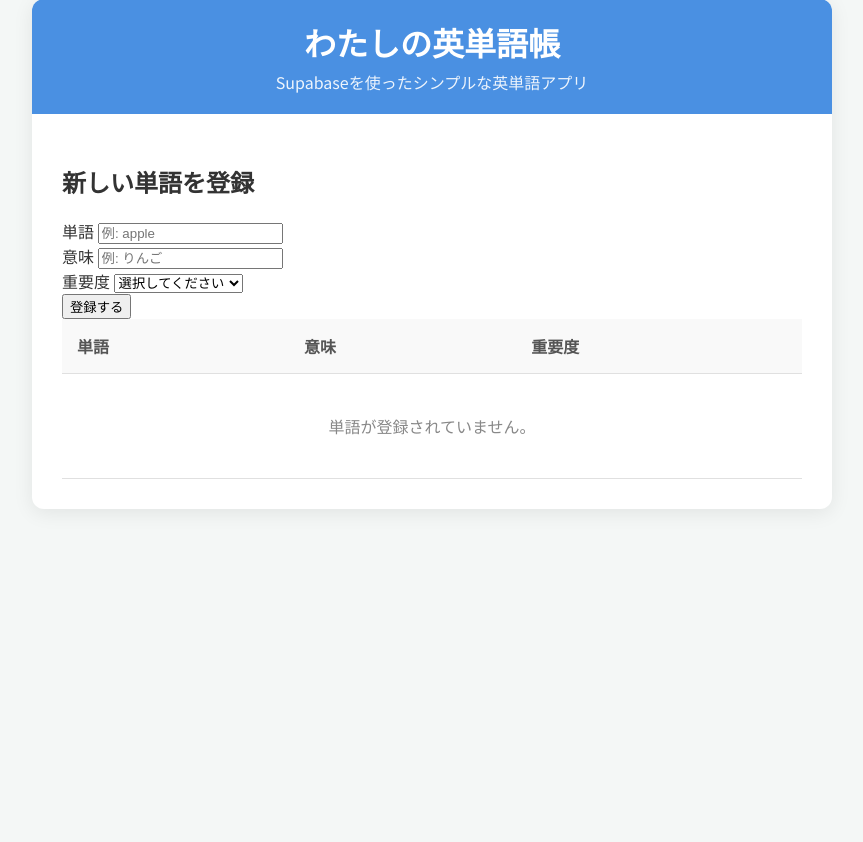
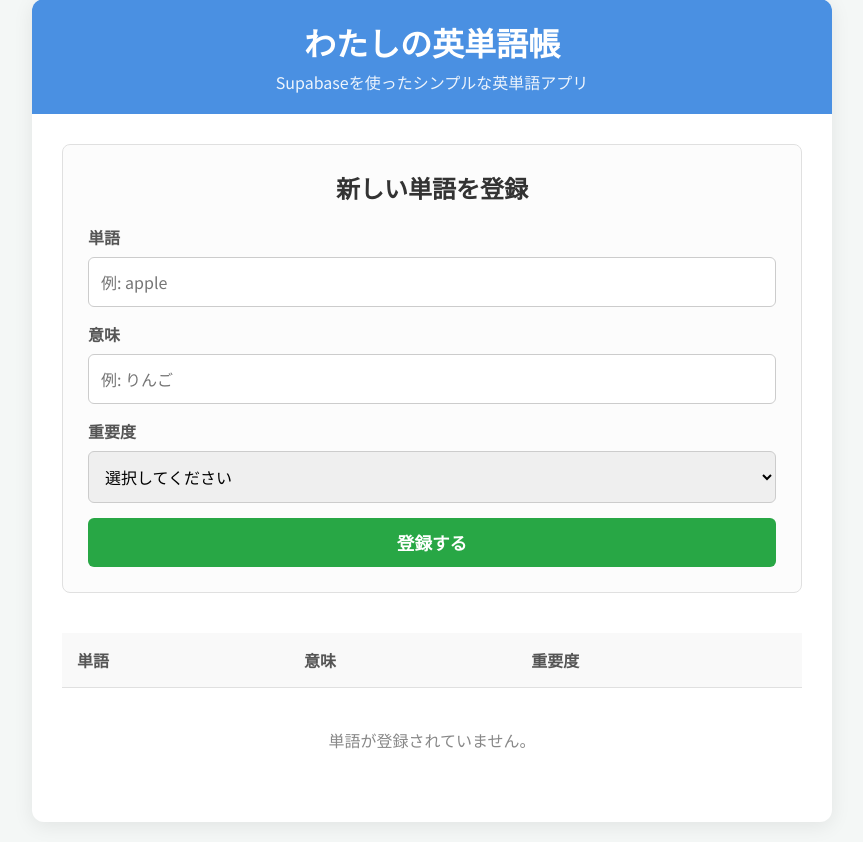
Before and after one commit to Kenken1173/English_vocabulary_app, a Flask app: page / in a window 1280 px wide. Shown: the part 21-863 px from the top of the page, without its empty margins (208-1071 px from the left). Before the commit the page ends 500 px from the top, so only its background shows below. Run offline with Flask 3, Linux system fonts and the light colour scheme; data that the repository does not hold is empty.

Commit message:
html内の装飾も追加

```diff
--- a/static/style.css
+++ b/static/style.css
@@ -42,6 +42,71 @@ main {
     padding: 30px;
 }
 
+/* 登録フォームのスタイル */
+.add-form-container {
+    margin-bottom: 40px;
+    padding: 25px;
+    background-color: #fcfcfc;
+    border-radius: 8px;
+    border: 1px solid #e0e0e0;
+}
+
+.add-form-container h2 {
+    margin-top: 0;
+    margin-bottom: 20px;
+    text-align: center;
+    color: #333;
+    font-size: 1.5em;
+}
+
+.add-form .form-group {
+    margin-bottom: 15px;
+}
+
+.add-form label {
+    display: block;
+    margin-bottom: 8px;
+    font-weight: 600;
+    color: #555;
+}
+
+.add-form input[type="text"],
+.add-form select {
+    width: 100%;
+    padding: 12px;
+    border: 1px solid #ccc;
+    border-radius: 6px;
+    box-sizing: border-box; /* paddingを含めてwidth 100%にする */
+    font-size: 1em;
+    font-family: 'Noto Sans JP', sans-serif;
+}
+
+.add-form input[type="text"]:focus,
+.add-form select:focus {
+    outline: none;
+    border-color: #4a90e2;
+    box-shadow: 0 0 0 2px rgba(74, 144, 226, 0.2);
+}
+
+.submit-btn {
+    width: 100%;
+    padding: 12px;
+    background-color: #28a745;
+    color: white;
+    border: none;
+    border-radius: 6px;
+    font-size: 1.1em;
+    font-weight: bold;
+    cursor: pointer;
+    transition: background-color 0.3s ease, transform 0.2s ease;
+}
+
+.submit-btn:hover {
+    background-color: #218838;
+    transform: translateY(-2px);
+}
+
+/* 単語リスト */
 .word-list {
     width: 100%;
     border-collapse: collapse;
@@ -67,6 +132,10 @@ th {
     color: #555;
 }
 
+tbody tr:last-child td {
+    border-bottom: none;
+}
+
 tbody tr:hover {
     background-color: #f0f6ff;
 }
@@ -84,6 +153,10 @@ tbody tr:hover {
 
 /* レスポンシブ対応 */
 @media screen and (max-width: 600px) {
+    main {
+        padding: 20px;
+    }
+
     table, thead, tbody, th, td, tr {
         display: block;
     }
@@ -105,6 +178,9 @@ tbody tr:hover {
         border-bottom: 1px solid #eee;
         position: relative;
         padding-left: 50%;
+        min-height: 2.5em; /* 高さを確保 */
+        display: flex;
+        align-items: center;
     }
 
     td:before {
@@ -118,4 +194,8 @@ tbody tr:hover {
         content: attr(data-label);
         font-weight: bold;
     }
+
+    td:last-child {
+        border-bottom: none;
+    }
 }
```
